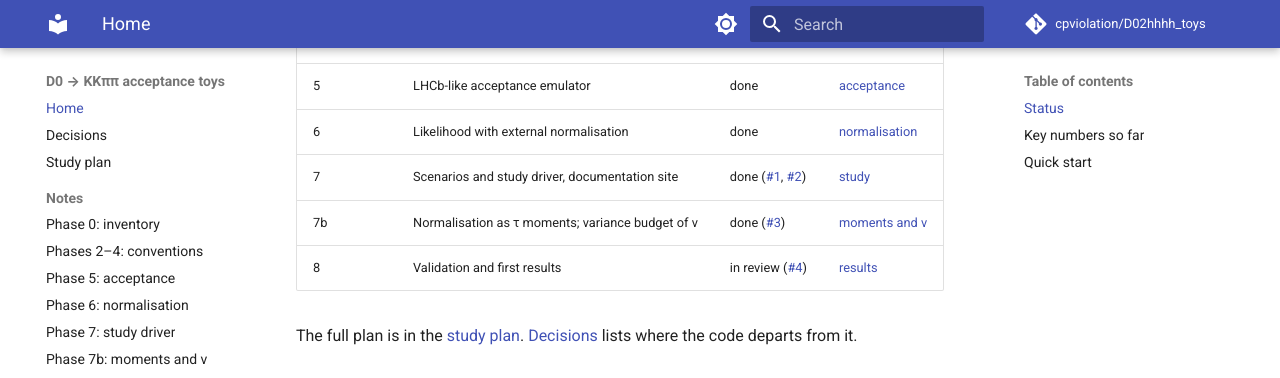
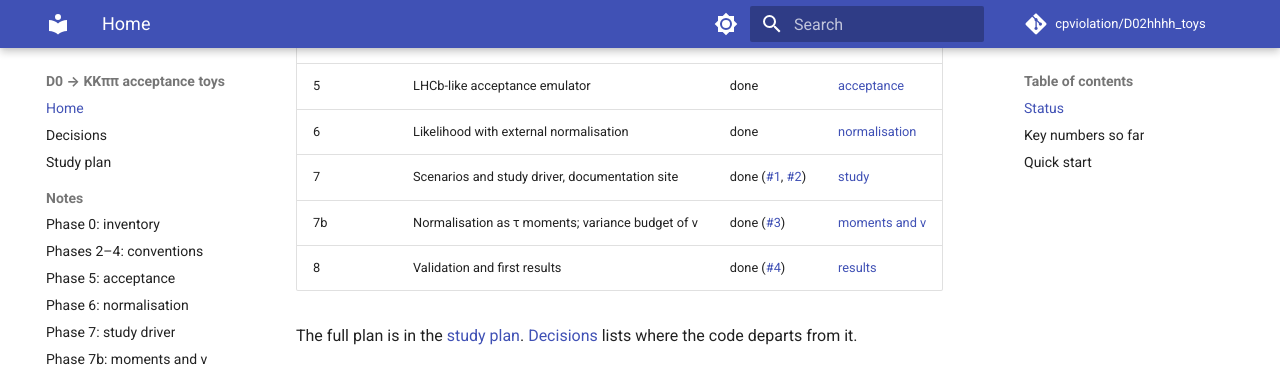
Before and after one commit to cpviolation/D02hhhh_toys, an MkDocs documentation site: the page built from docs/index.md, in a window 1280 px wide and 900 px high, scrolled down 728 px. Shown: the top 378 px of the window. Built offline with MkDocs 1.6.1 and Material for MkDocs 9.7.7, drawn with Linux system fonts in a browser that asks for light colours; comment, search, counter and statistics services are not loaded.

Commit message:
Status: Phase 8 done
Co-Authored-By: Claude Opus 5.5 <noreply@anthropic.com>

```diff
--- a/docs/index.md
+++ b/docs/index.md
@@ -23,7 +23,7 @@ The amplitude model is the AmpGen model of JHEP 02 (2019) 126, taken from
 | 6 | Likelihood with external normalisation | done | [normalisation](notes/normalisation.md) |
 | 7 | Scenarios and study driver, documentation site | done ([#1](https://github.com/cpviolation/D02hhhh_toys/pull/1), [#2](https://github.com/cpviolation/D02hhhh_toys/pull/2)) | [study](notes/study.md) |
 | 7b | Normalisation as τ moments; variance budget of v | done ([#3](https://github.com/cpviolation/D02hhhh_toys/pull/3)) | [moments and v](notes/moments.md) |
-| 8 | Validation and first results | in review ([#4](https://github.com/cpviolation/D02hhhh_toys/pull/4)) | [results](notes/results.md) |
+| 8 | Validation and first results | done ([#4](https://github.com/cpviolation/D02hhhh_toys/pull/4)) | [results](notes/results.md) |
 
 The full plan is in the [study plan](TOY_STUDY_PLAN.md).
 [Decisions](decisions.md) lists where the code departs from it.
```
